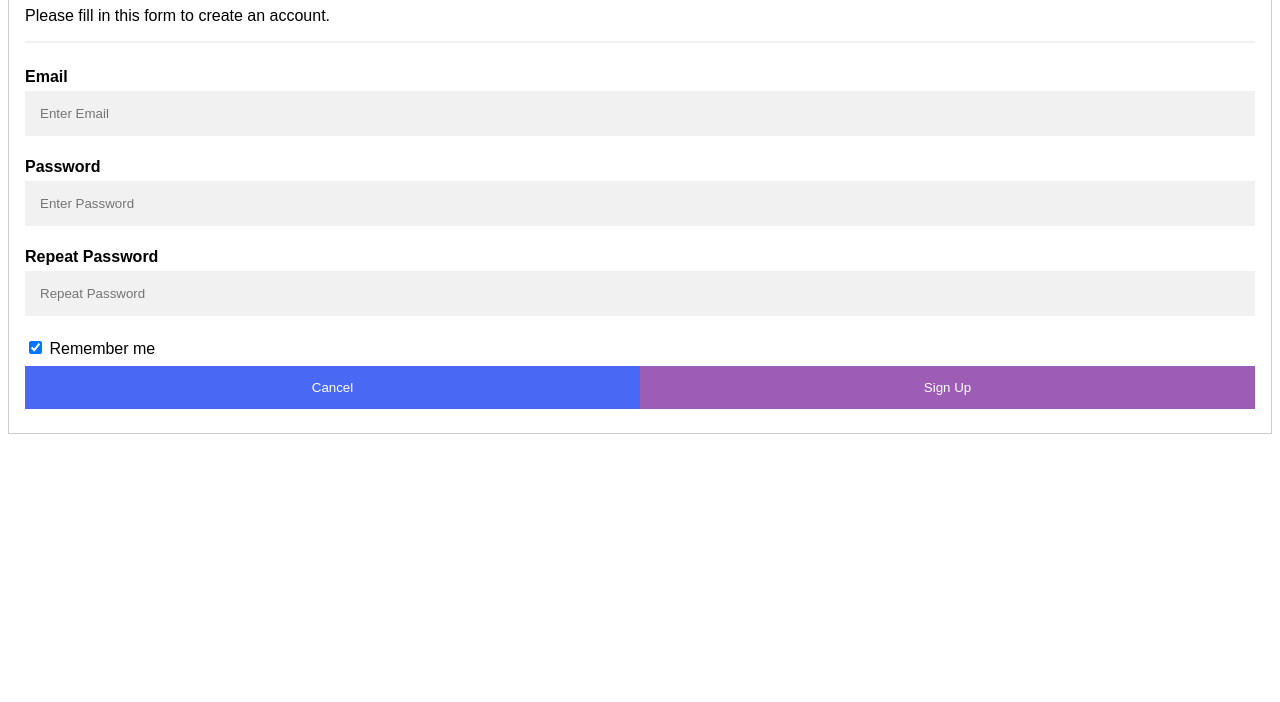
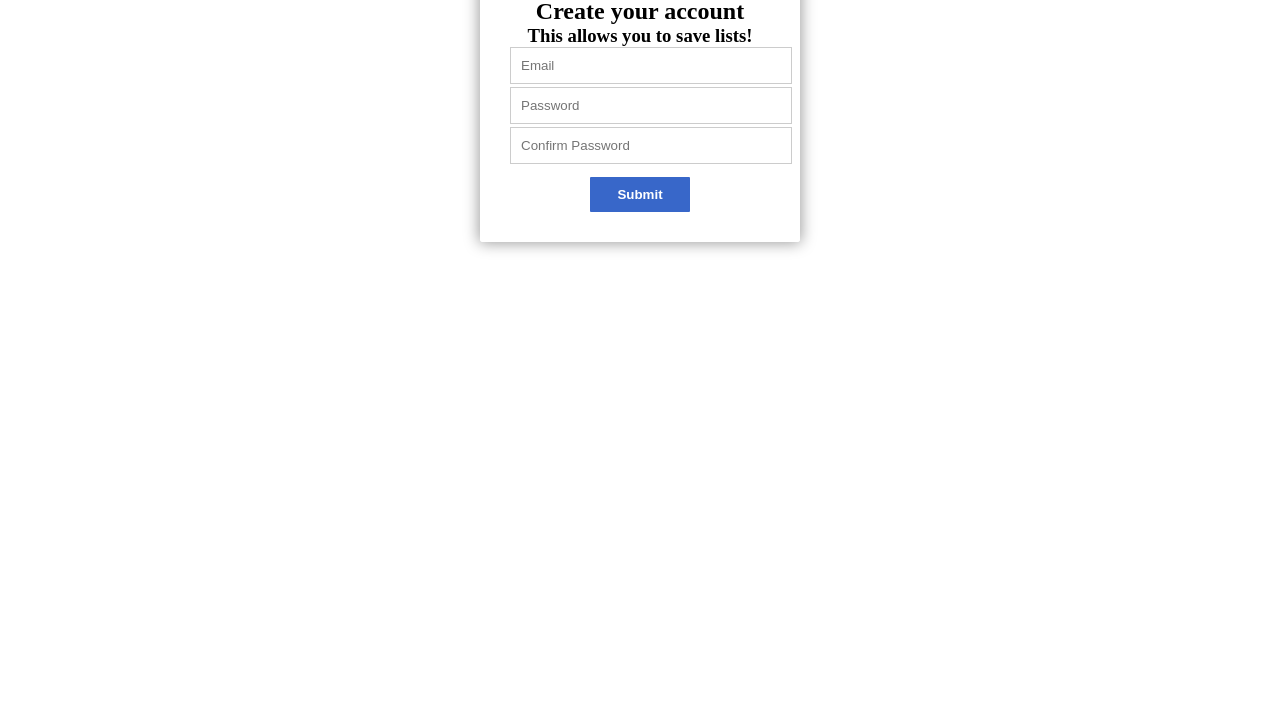
Before and after one commit to jmkeller3/dominion-app, a website: page public/signup.html in a window 1280 px wide. Shown: the part 98-800 px from the top of the page. Drawn offline with nearby package versions, Linux system fonts and the light colour scheme.

Commit message:
Adjusted signup form

```diff
--- a/config.js
+++ b/config.js
@@ -1,9 +1,7 @@
 "use strict";
 
 exports.DATABASE_URL =
-  process.env.DATABASE_URL ||
-  global.DATABASE_URL ||
-  "mongodb://localhost/domionion-app";
+  process.env.DATABASE_URL || "mongodb://localhost/domionion-app";
 exports.TEST_DATABASE_URL || "mongodb://localhost/test-dominion-app";
 exports.PORT = process.env.PORT || 8080;
 exports.JWT_SECRET = process.env.JWT_SECRET;
--- a/public/signup.html
+++ b/public/signup.html
@@ -1,5 +1,6 @@
 <!DOCTYPE html>
 <html lang="en">
+
 <head>
   <meta charset="UTF-8">
   <meta name="viewport" content="width=device-width, initial-scale=1.0">
@@ -9,33 +10,57 @@
   <script src="https://code.jquery.com/jquery-3.3.1.min.js"></script>
   <script src="app.js"></script>
 </head>
+
 <body>
-    <form action="/">
-        <div class="container">
-          <h1>Sign Up</h1>
-          <p>Please fill in this form to create an account.</p>
-          <hr>
-
-          <label for="email"><b>Email</b></label>
-          <input type="text" placeholder="Enter Email" name="email" required>
-
-          <label for="password"><b>Password</b></label>
-          <input type="password" placeholder="Enter Password" name="psw" required>
-
-          <label for="repeat"><b>Repeat Password</b></label>
-          <input type="password" placeholder="Repeat Password" name="psw-repeat" required>
-
-          <label class="remember">
-            <input type="checkbox" checked="checked" name="remember"> Remember me
-          </label>
-
-          <div class="clearfix">
-            <button type="button" class="cancelbtn">Cancel</button>
-            <button type="submit" class="signupbtn">Sign Up</button>
-          </div>
-        </div>
+  <form id="signup" action="" method="post">
+    <fieldset>
+      <legend>Sign-Up</legend>
+      <h2 class="title">Create your account</h2>
+      <h3 class="subtitle">This allows you to save lists!</h3>
+      <input type="text" name="email" placeholder="Email" />
+      <input type="password" name="pass" placeholder="Password" />
+      <input type="password" name="cpass" placeholder="Confirm Password" />
+      <input type="submit" name="submit" class="submit action-button" value="Submit" />
   </form>
 
 
 </body>
+
 </html>
+<!-- <div class="container">
+    <input type='checkbox' id='form-switch'>
+    <form id='login-form' action="" method='post'>
+      <label for="Username">
+        <b>Username:</b>
+      </label>
+      <input type="text" placeholder="Username" name="Username" required>
+      <label for="Password">
+        <b>Password:</b>
+      </label>
+      <input type="password" placeholder="Password" name="Password" required>
+      <button type='submit'>Login</button>
+      <label for='form-switch'>
+        <span>Register</span>
+      </label>
+    </form>
+    <form id='register-form' action="" method='post'>
+      <label for="Username">
+        <b>Username:</b>
+      </label>
+      <input type="text" placeholder="Username" name="Username" required>
+      <label for="Email">
+        <b>Email:</b>
+      </label>
+      <input type="email" placeholder="Email" name="Email" required>
+      <label for="Password">
+        <b>Password:</b>
+      </label>
+      <input type="password" placeholder="Password" name="Password" required>
+      <label for="RePassword">
+        <b>Re-Enter Password:</b>
+      </label>
+      <input type="password" placeholder="Re-enter Password" name="RePassword" required>
+      <button type='submit'>Register</button>
+      <label for='form-switch'>Already Member? Sign In Now!</label>
+    </form>
+  </div> -->
--- a/public/style.css
+++ b/public/style.css
@@ -1,77 +1,85 @@
-body {font-family: Arial, Helvetica, sans-serif;}
-* {box-sizing: border-box}
-
-form {
-    border: 1px solid #ccc;
+* {
+  margin: 0;
+  padding: 0;
 }
 
-/* Full-width input fields */
-input[type=text], input[type=password] {
-    width: 100%;
-    padding: 15px;
-    margin: 5px 0 22px 0;
-    display: inline-block;
-    border: none;
-    background: #f1f1f1;
+html {
+  height: 100%;
 }
 
-input[type=text]:focus, input[type=password]:focus {
-    background-color: #ddd;
-    outline: none;
+#signup {
+  width: 400px;
+  margin: 50px auto;
+  text-align: center;
+  position: relative;
 }
 
-hr {
-    border: 1px solid #f1f1f1;
-    margin-bottom: 25px;
+#signup fieldset {
+  background: white;
+  border: 0 none;
+  border-radius: 3px;
+  box-shadow: 0 0 15px 1px rgba(0, 0, 0, 0.4);
+  padding: 20px 30px;
+  box-sizing: border-box;
+  width: 80%;
+  margin: 0 10%;
 }
 
-/* Set a style for all buttons */
-button {
-    background-color: #934caf;
-    color: white;
-    padding: 14px 20px;
-    margin: 8px 0;
-    border: none;
-    cursor: pointer;
-    width: 100%;
-    opacity: 0.9;
+#signup .action-button {
+  width: 100px;
+  background: #3867c9;
+  font-weight: bold;
+  color: white;
+  border: 0 none;
+  border-radius: 1px;
+  cursor: pointer;
+  padding: 10px 5px;
+  margin: 10px 5px;
 }
 
-button:hover {
-    opacity:1;
+legend {
+  color: #3867c9;
+  text-align: right;
+  border: 1px solid #3867c9;
+  padding: 0.2em 0.5em;
+  background-color: white;
+  box-shadow: 0 0 15px 1px rgba(0, 0, 0, 0.2);
 }
 
-.remember {
-    margin-bottom: 15px;
+input {
+  margin-bottom: 3px;
+  padding: 10px;
+  width: 100%;
+  border: 1px solid #ccc;
+  display: inline-block;
 }
 
-/* Extra styles for the cancel button */
-.cancelbtn {
-    padding: 14px 20px;
-    background-color: #3659f4;
+input[type="text"]:focus,
+input[type="email"]:focus {
+  border: 3px solid #555;
 }
 
-/* Float cancel and signup buttons and add an equal width */
-.cancelbtn, .signupbtn {
-  float: left;
-  width: 50%;
+button {
+  padding: 10px;
 }
 
-/* Add padding to container elements */
-.container {
-    padding: 16px;
+label {
+  cursor: pointer;
+  display: inline-block;
 }
 
-/* Clear floats */
-.clearfix::after {
-    content: "";
-    clear: both;
-    display: table;
+#form-switch {
+  display: none;
 }
 
-/* Change styles for cancel button and signup button on extra small screens */
-@media screen and (max-width: 300px) {
-    .cancelbtn, .signupbtn {
-       width: 100%;
-    }
+#register-form {
+  display: none;
 }
+
+#form-switch:checked ~ #register-form {
+  display: block;
+}
+
+#form-switch:checked ~ #login-form {
+  display: none;
+}
```
Also changed, not shown: test/test-auth.js (+1 -1 lines), test/test-protected.js (+1 -1 lines), test/test-users.js (+1 -1 lines). Lines whose indentation alone changed are shown as unchanged.
